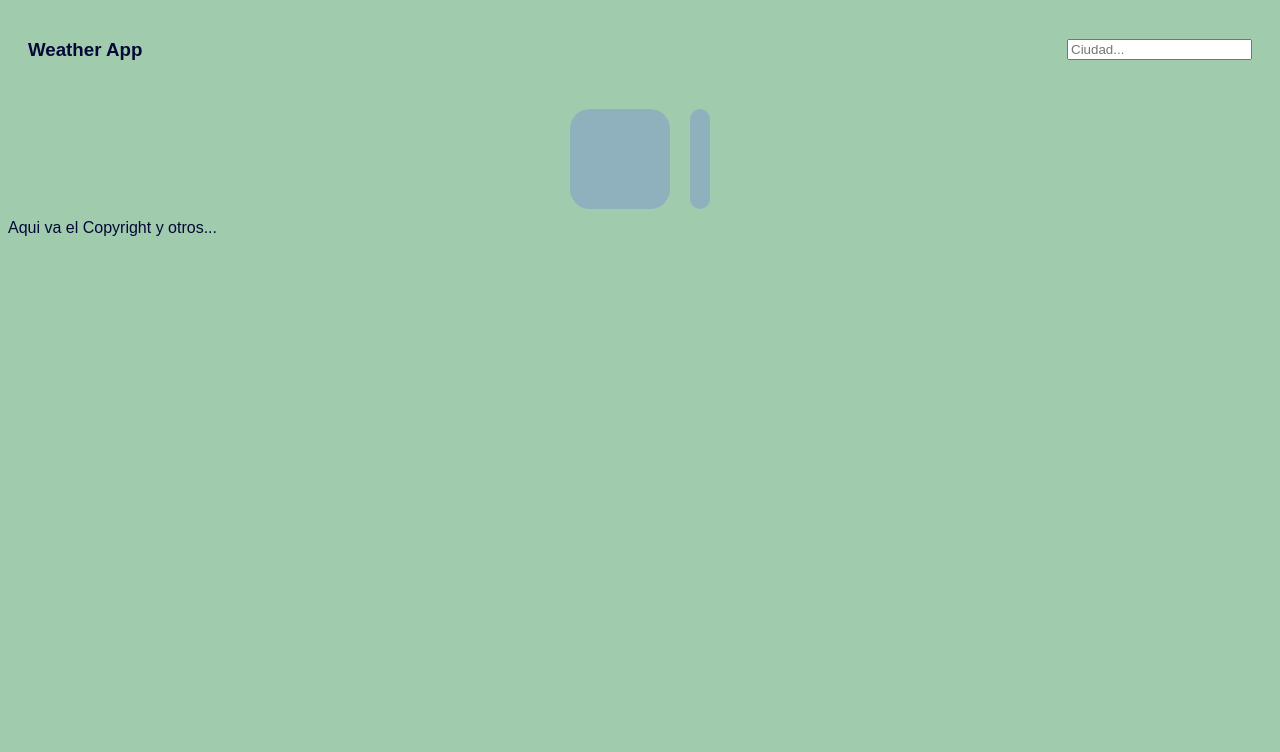
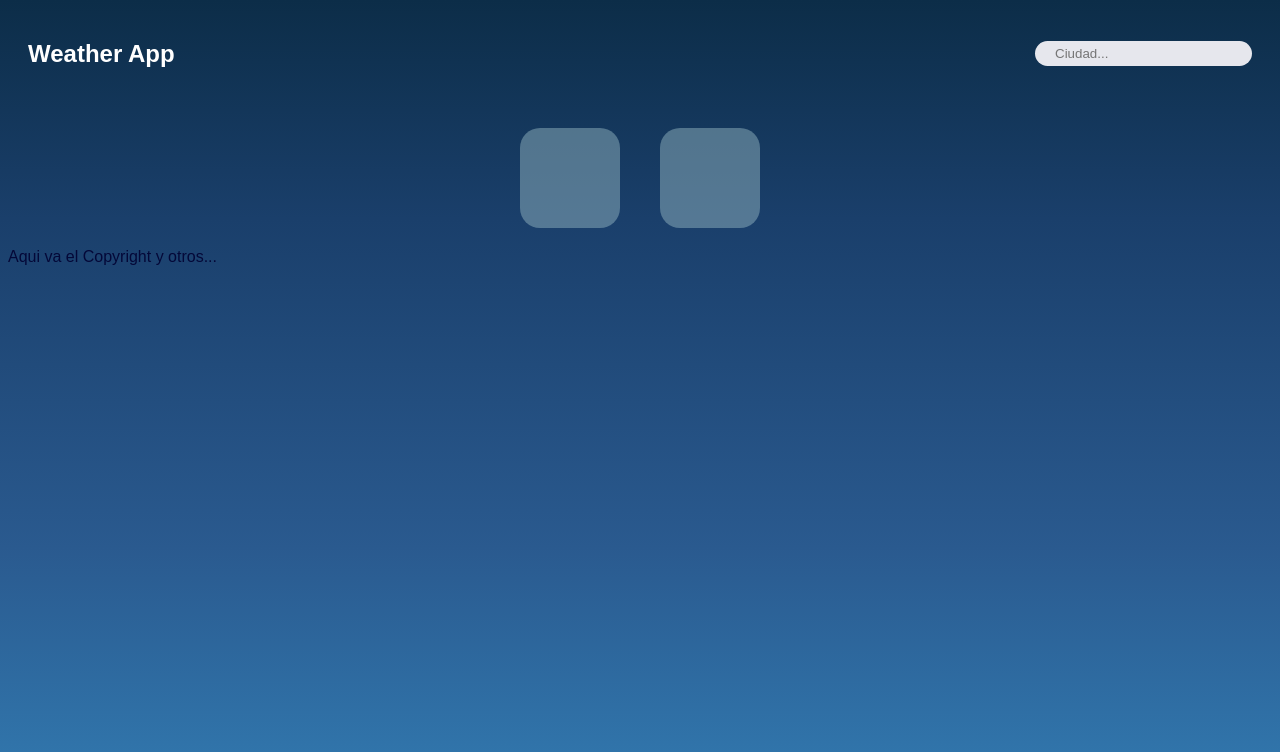
Before and after one commit to EdOliveros/WeatherApp, a plain HTML site: page index.html in a window 1280 px wide. Drawn offline with Linux system fonts and the light colour scheme; no server answers; a web font is replaced by a local one.

Commit message:
fix: routs Css and Js fixed

```diff
--- a/css/style.css
+++ b/css/style.css
@@ -5,8 +5,31 @@ body {
     font-weight: weight;
     font-style: normal;
     font-variation-settings:"GRAD" 0;
+    color: #040838 ;
+    background: linear-gradient(180deg,
+        #0C2D48 0%,      /* Azul noche superior */
+        #1A3F6B 20%,     /* Transición media */
+        #2A5A8F 50%,     /* Azul medio */
+        #3BA0D8 100%     /* Azul cielo inferior */
+    );
+    background-size: 400% 400%;
+    animation: gradientShift 15s ease infinite;
+}
+
+.brand {
+    color: #ffffff;
+}
+
+.search {
+    border-radius: 20px;
+    padding: 5px 20px;
+    background-color: #e6e7ed;
+    border: none;
+}
+
+.search:focus {
     color: #040838;
-    /* color: #00u12a; */
+    outline: none;
 }
 
 .header {
@@ -22,16 +45,18 @@ body {
     display: flex;
     flex-wrap: wrap;
     justify-content: center;
-    align-content: baseline;
+    /* align-content: end; */
 }
 .ubicacion {
-    background-color: #8fb1be;
+    background-color: #8fb1be80;
     display: flex;
     flex-direction: column;
     justify-content: space-between;
-    align-content: center;
-    margin: 10px;
-    padding: 20px 50px;
+    align-content: baseline;
+    margin: 20px;
+    padding: 50px;
+    height: fit-content;
+    width: fit-content;
     text-align: center;
     border-radius: 20px;
 }
@@ -41,15 +66,15 @@ body {
 }
 
 .informacion {
-    background-color: #8fb1be;
+    background-color: #8fb1be80;
     display: flex;
     flex-wrap: wrap;
     align-content: center;
     justify-content: center;
-    margin: 10px;
-    padding: 50px 10px;
-    width: auto;
-    height: auto;
+    margin: 20px;
+    padding: 50px;
+    height: fit-content;
+    width: fit-content;
     border-radius: 20px;
 }
 
@@ -58,13 +83,20 @@ body {
     width: 100px;
     height: 100px;
     border-radius: 50%;
-    /* background-color: #fcc560; */
-    background-color: #a0cbad;
     display: flex;
     align-items: center;
     justify-content: center;
     padding: 10px;
     margin: 10px;
+    /* background-color: #a0cbad; */
+    background: linear-gradient(180deg,
+        #0C2D48 0%,      /* Azul noche superior */
+        #1A3F6B 20%,     /* Transición media */
+        #2A5A8F 50%,     /* Azul medio */
+        #3BA0D8 100%     /* Azul cielo inferior */
+    );
+    background-size: 400% 400%;
+    animation: gradientShift 15s ease infinite;
 }
 
 .informacion div, p {
--- a/index.html
+++ b/index.html
@@ -4,16 +4,16 @@
     <meta charset="UTF-8">
     <meta name="viewport" content="width=device-width, initial-scale=1.0">
     <title>Weather App</title>
-    <link rel="stylesheet" href="/css/style.css">
+    <link rel="stylesheet" href="./css/style.css">
     <link rel="preconnect" href="https://fonts.googleapis.com">
     <link rel="preconnect" href="https://fonts.gstatic.com" crossorigin>
     <link href="https://fonts.googleapis.com/css2?family=Google+Sans:ital,opsz,wght@0,17..18,400..700;1,17..18,400..700&family=Quicksand:wght@300..700&display=swap" rel="stylesheet">
 </head>
     <body>
         <header class="header">
-            <h3>Weather App</h3>
+            <h2 class="brand">Weather App</h3>
             <section>
-                <input id="searchInput" type="text" placeholder="Ciudad...">
+                <input class="search" id="searchInput" type="text" placeholder="Ciudad...">
             </section>
         </header>
         <section class="contenedor">
@@ -25,6 +25,6 @@
         <footer>
             Aqui va el Copyright y otros...
         </footer>
-        <script src="/js/ weather-app.js"></script>
+        <script src="./js/ weather-app.js"></script>
     </body>
 </html>
```
Also changed, not shown: README.md (deleted).
